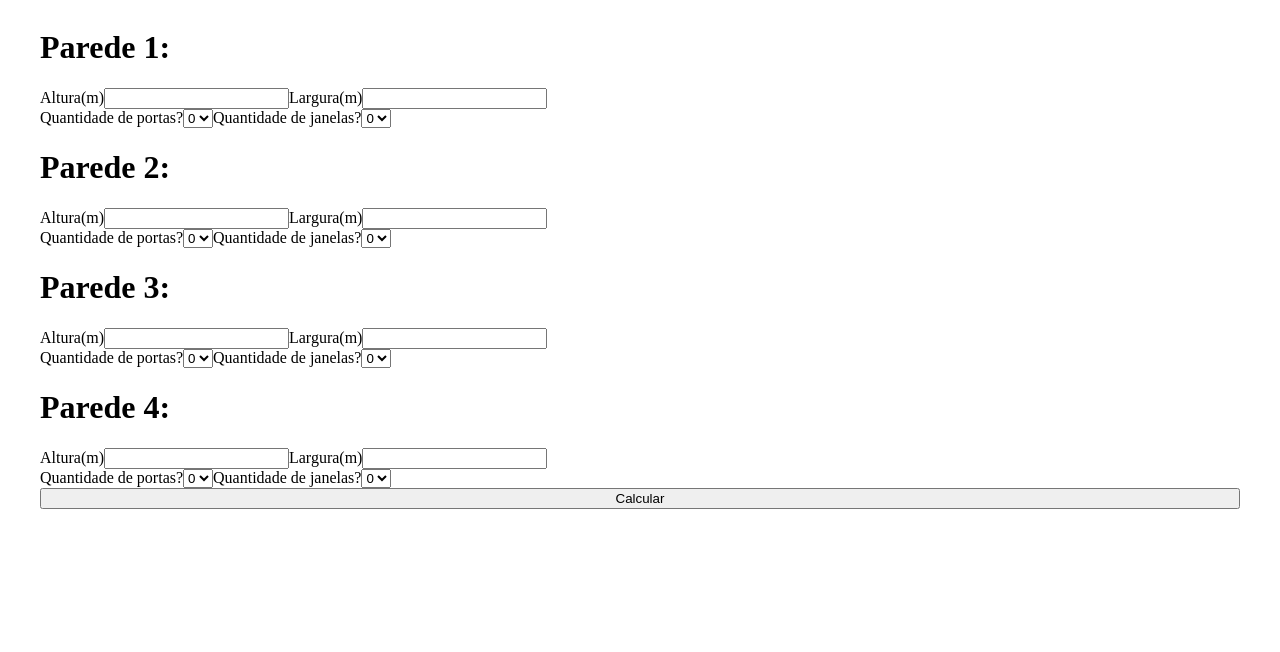
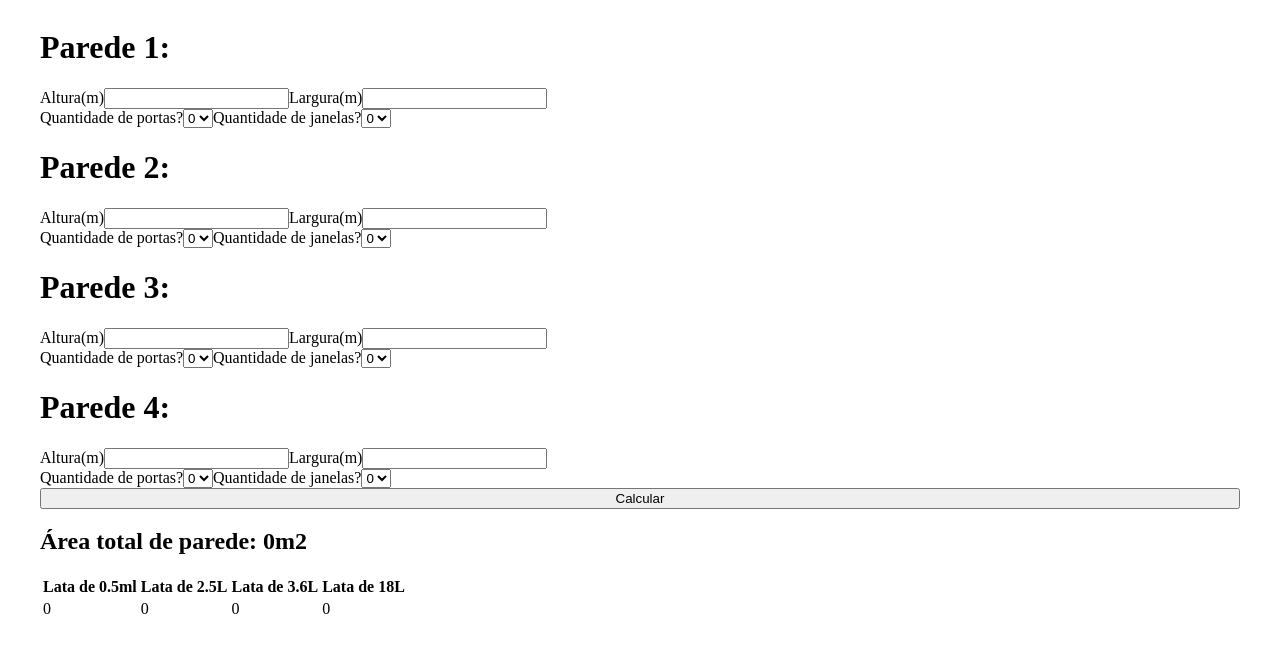
Before and after one commit to Fioravante1/calculate-paint, a Next.js app: page / in a window 1280 px wide. Shown: the top 652 px of the page. Built offline with nearby package versions, Linux system fonts and the light colour scheme.

Commit message:
feat: creates table for can quantity presentation

```diff
--- /dev/null
+++ b/src/components/table/Table.tsx
@@ -0,0 +1,32 @@
+import ContextFormCalculate from 'context/Context'
+import { useContext } from 'react'
+
+function Table() {
+  const { totalLiters } = useContext(ContextFormCalculate)
+  return (
+    <div>
+      <h2>{`Área total de parede: ${totalLiters.totalArea}m2`}</h2>
+      <table>
+        <thead>
+          <tr>
+            <th>Lata de 0.5ml</th>
+            <th>Lata de 2.5L</th>
+            <th>Lata de 3.6L</th>
+            <th>Lata de 18L</th>
+          </tr>
+        </thead>
+
+        <tbody>
+          <tr>
+            <td>{totalLiters.canPaint05.count}</td>
+            <td>{totalLiters.canPaint25.count}</td>
+            <td>{totalLiters.canPaint36.count}</td>
+            <td>{totalLiters.canPaint180.count}</td>
+          </tr>
+        </tbody>
+      </table>
+    </div>
+  )
+}
+
+export default Table
--- a/src/pages/index.tsx
+++ b/src/pages/index.tsx
@@ -1,3 +1,4 @@
+import Table from 'components/table/Table'
 import styles from '../../styles/Home.module.scss'
 import FormCalculator from '../components/formCalculator/FormCalculator'
 
@@ -5,6 +6,7 @@ export default function Home() {
   return (
     <div className={styles.container}>
       <FormCalculator />
+      <Table />
     </div>
   )
 }
```
